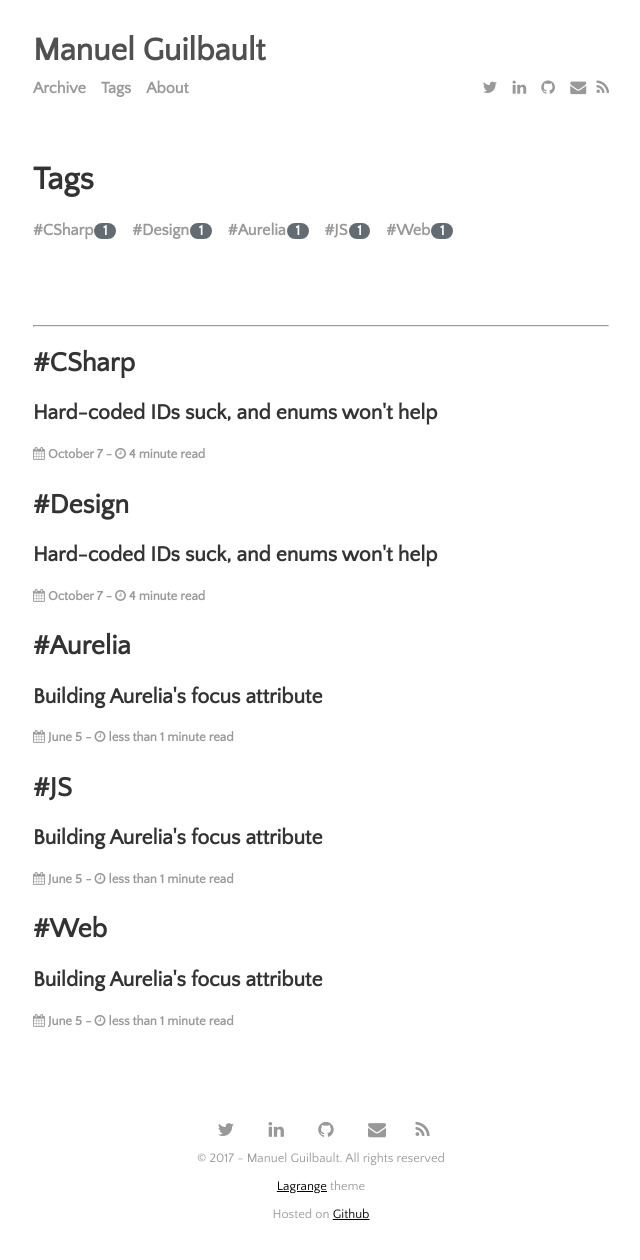
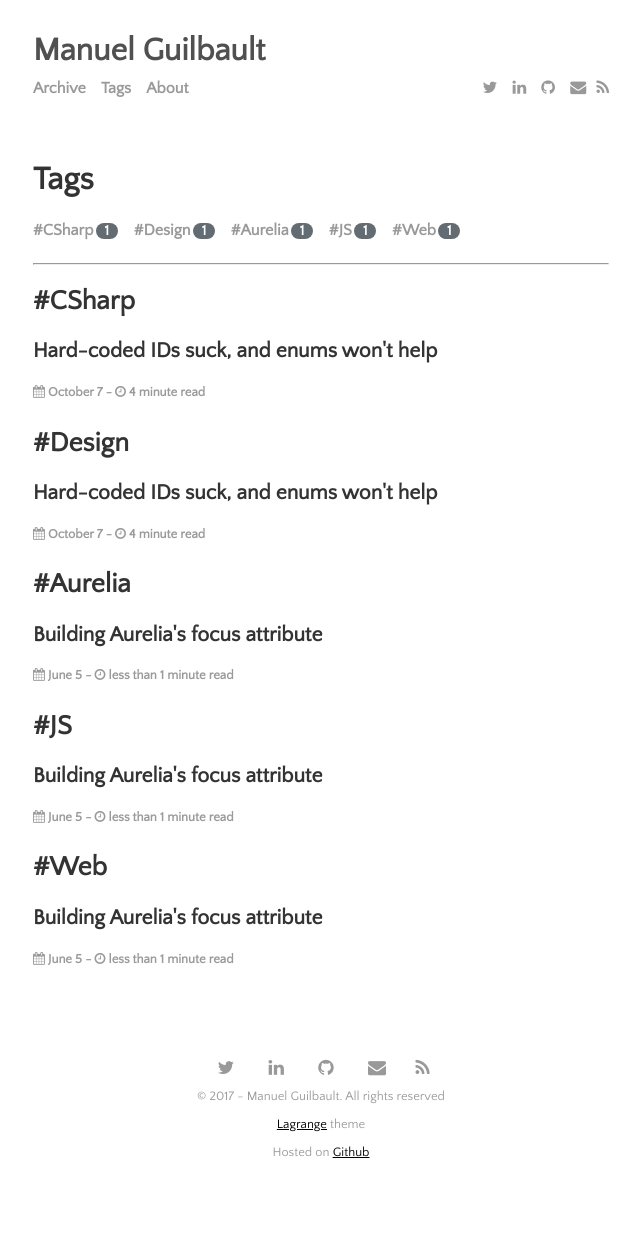
Before and after one commit to manuel-guilbault/manuel-guilbault.github.io, a Jekyll site: the page built from tags.md, in a window 1280 px wide. Shown: the whole page, without its empty margins (319-959 px from the left). Built offline with Jekyll 4.4.1, drawn with Linux system fonts in a browser that asks for light colours; nearby versions of some CDN libraries; after the commit the page ends 1198 px from its top, so only the background shows below that.

Commit message:
Fix style of tags list on tags page

```diff
--- a/css/main.css
+++ b/css/main.css
@@ -331,7 +331,6 @@ a.tag:hover {
 }
 
 ul.tags {
-  margin-bottom: 5rem;
   padding: 0px;
   list-style: none;
 }
@@ -360,7 +359,7 @@ a:hover .badge {
 }
 
 .tag .badge {
-  margin-left: -0.2em;
+  margin-left: -0.1em;
   margin-right: 0.5em;
 }
 
```
